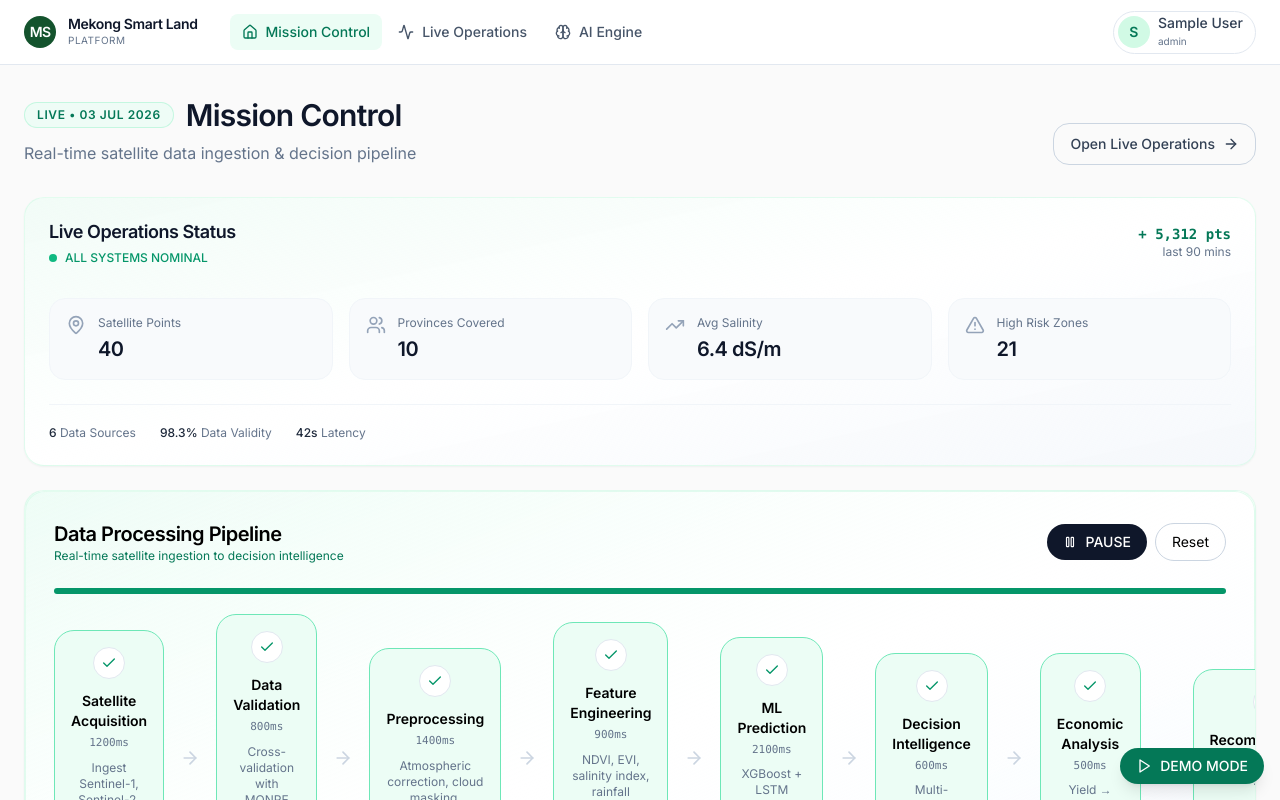
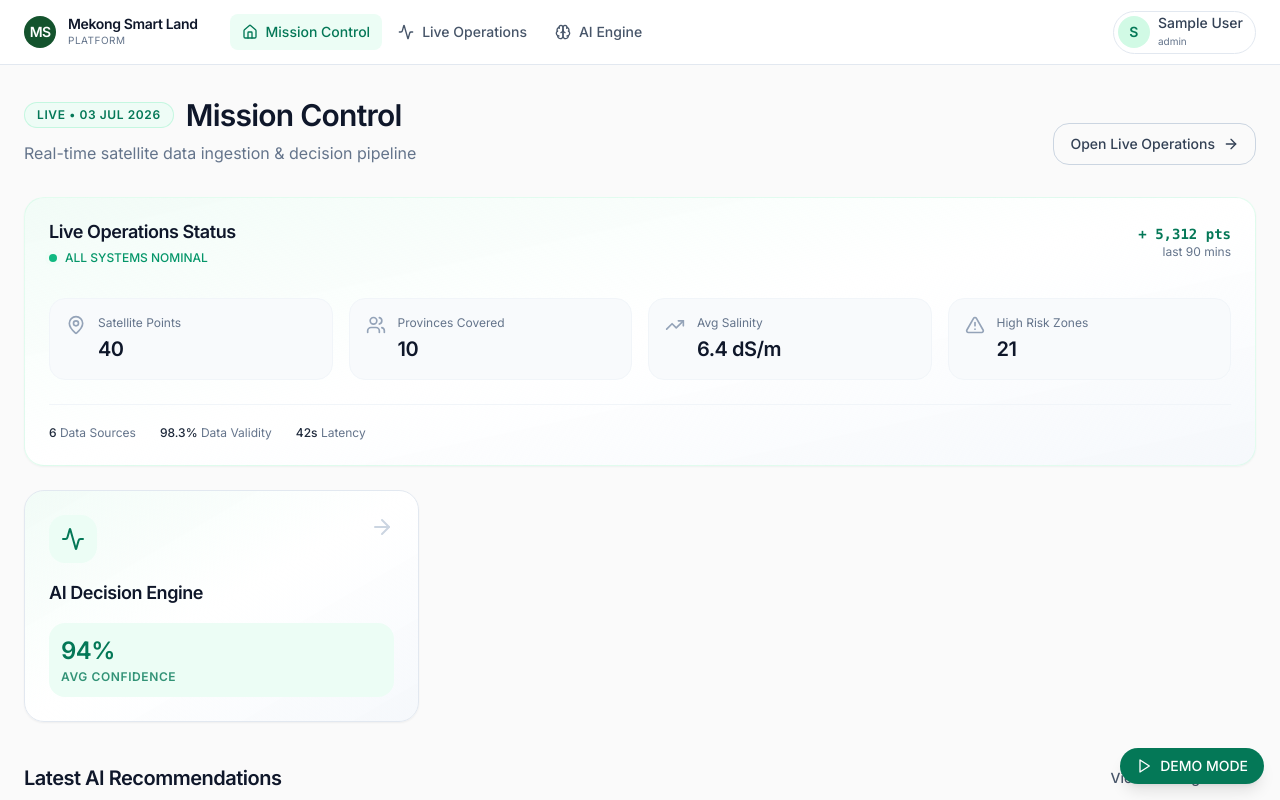
Before and after one commit to Rhytam23/asia101, a React (Vite) app: page /mission-control in a window 1280 px wide. Shown: the top 800 px of the page. Built offline with nearby package versions, Linux system fonts and the light colour scheme; sample sign-in values are in the browser's storage.

Commit message:
Hide data processing pipeline for Cooperative and Farmer roles

```diff
--- a/src/pages/MissionControl.tsx
+++ b/src/pages/MissionControl.tsx
@@ -81,9 +81,11 @@ export default function MissionControl() {
         </Card>
 
         {/* Pipeline Visualizer */}
-        <Card className="xl:col-span-12 bg-slate-50 overflow-hidden">
-          <PipelineVisualizer autoPlay={true} />
-        </Card>
+        {hasRole(['Government', 'Research']) && (
+          <Card className="xl:col-span-12 bg-slate-50 overflow-hidden">
+            <PipelineVisualizer autoPlay={true} />
+          </Card>
+        )}
 
         {/* Quick Links */}
         <div className="xl:col-span-12 grid grid-cols-1 md:grid-cols-3 gap-6">
```
